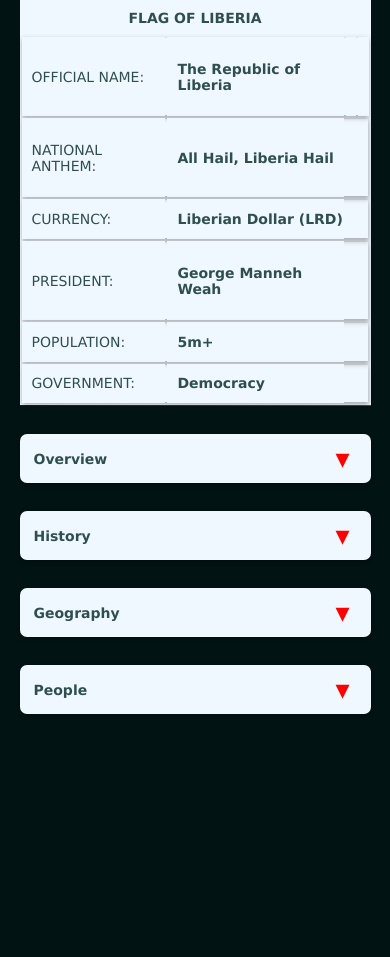
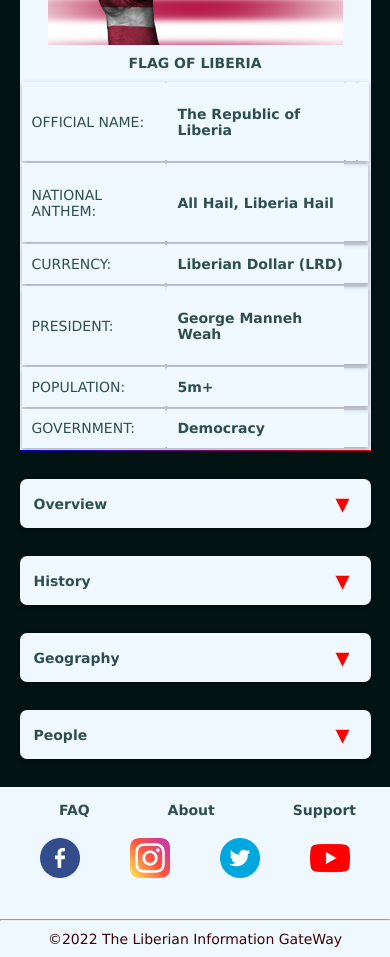
Before and after one commit to cvkshade/libiz, a plain HTML site: page index.html in a window 390 px wide. Shown: the part 346-1303 px from the top of the page. Before the commit the page ends 1088 px from the top, so only its background shows below. Drawn offline with Linux system fonts and the light colour scheme.

Commit message:
2nd change

```diff
--- a/deco.css
+++ b/deco.css
@@ -9,12 +9,22 @@ body {
   font-family: Verdana, Geneva, Tahoma, sans-serif;
   color: darkslategray;
 }
+
+.main_header {
+  background: url(/lib2.png);
+  width: 100%;
+  /* max-width: 1000px; */
+  height: 8rem;
+  margin: 1px 0px 0px 0px;
+  letter-spacing: 1.3rem;
+}
 h1 {
   text-align: center;
   text-transform: uppercase;
-  margin: 2rem 0;
-  font-size: 2.5rem;
-  color: aliceblue;
+  font-size: 5.5rem;
+  color: firebrick;
+  padding-top: 0.2em;
+  font-weight: bold;
 }
 
 /* Overview */
@@ -116,7 +126,49 @@ table tr td {
   border-top: 1px solid;
   border-image: linear-gradient(to left, red, blue) 1;
 }
+footer {
+  background-color: aliceblue;
+}
+.footer {
+  background-color: aliceblue;
+  width: 90%;
+  max-width: 1000px;
+  margin: 2rem auto;
+  display: flex;
+  justify-content: space-between;
+}
+.footer_info {
+  padding-top: 15px;
+}
+.footer_info ul {
+  list-style-type: none;
+  display: flex;
+  padding-left: 15px;
+}
+.footer_info ul li {
+  padding-left: 10px;
+  font-weight: bold;
+}
 
+.footer .social ul li a img {
+  width: 40px;
+  height: 40px;
+}
+.footer .social ul {
+  display: flex;
+  list-style-type: none;
+}
+
+.footer .social ul li {
+  padding: 5px 10px;
+}
+
+.footer_text {
+  padding: 10px 5px;
+  text-align: center;
+  text-transform: capitalize;
+  color: rgb(59, 5, 5);
+}
 @media (max-width: 767px) {
   html {
     font-size: 14px;
@@ -139,4 +191,30 @@ table tr td {
   table {
     width: 100%;
   }
+  h1 {
+    text-align: center;
+    text-transform: uppercase;
+    font-size: 3rem;
+    color: rgb(17, 6, 6);
+    padding-top: 0.5em;
+    font-weight: bold;
+  }
+  .footer {
+    background-color: aliceblue;
+    width: 100%;
+    max-width: 1000px;
+    margin: 2rem auto;
+    display: block;
+    justify-content: space-between;
+  }
+  .footer .social ul {
+    display: flex;
+    list-style-type: none;
+    justify-content: space-evenly;
+    padding-bottom: 5px;
+  }
+  .footer_info ul {
+    justify-content: space-around;
+    padding-bottom: 15px;
+  }
 }
--- a/lib.html
+++ b/index.html
@@ -8,7 +8,9 @@
     <title>Liberia</title>
   </head>
   <body>
-    <h1>Liberia</h1>
+    <header class="main_header">
+      <h1>Liberia</h1>
+    </header>
 
     <div class="overview">
       <div class="flag">
@@ -99,6 +101,37 @@
         </div>
       </div>
     </div>
+    <!--Footer Section-->
+    <footer>
+      <div class="footer">
+        <div class="footer_info">
+          <ul>
+            <li>FAQ</li>
+            <li>About</li>
+            <li>Support</li>
+          </ul>
+        </div>
+        <div class="social">
+          <ul>
+            <li>
+              <a href=""><img src="/facebook.png" /></a>
+            </li>
+            <li>
+              <a href=""><img src="/instagram.png" /></a>
+            </li>
+            <li>
+              <a href=""><img src="/twitter.png" /></a>
+            </li>
+            <li>
+              <a href=""><img src="/youtube.png" /></a>
+            </li>
+          </ul>
+        </div>
+      </div>
+
+      <hr />
+      <p class="footer_text">&copy;2022 The Liberian Information GateWay</p>
+    </footer>
     <!--Added Script-->
     <script src="action.js"></script>
   </body>
```
Also changed, not shown: facebook.png (added), instagram.png (added), twitter.png (added), whatsapp.png (added), youtube.png (added).
